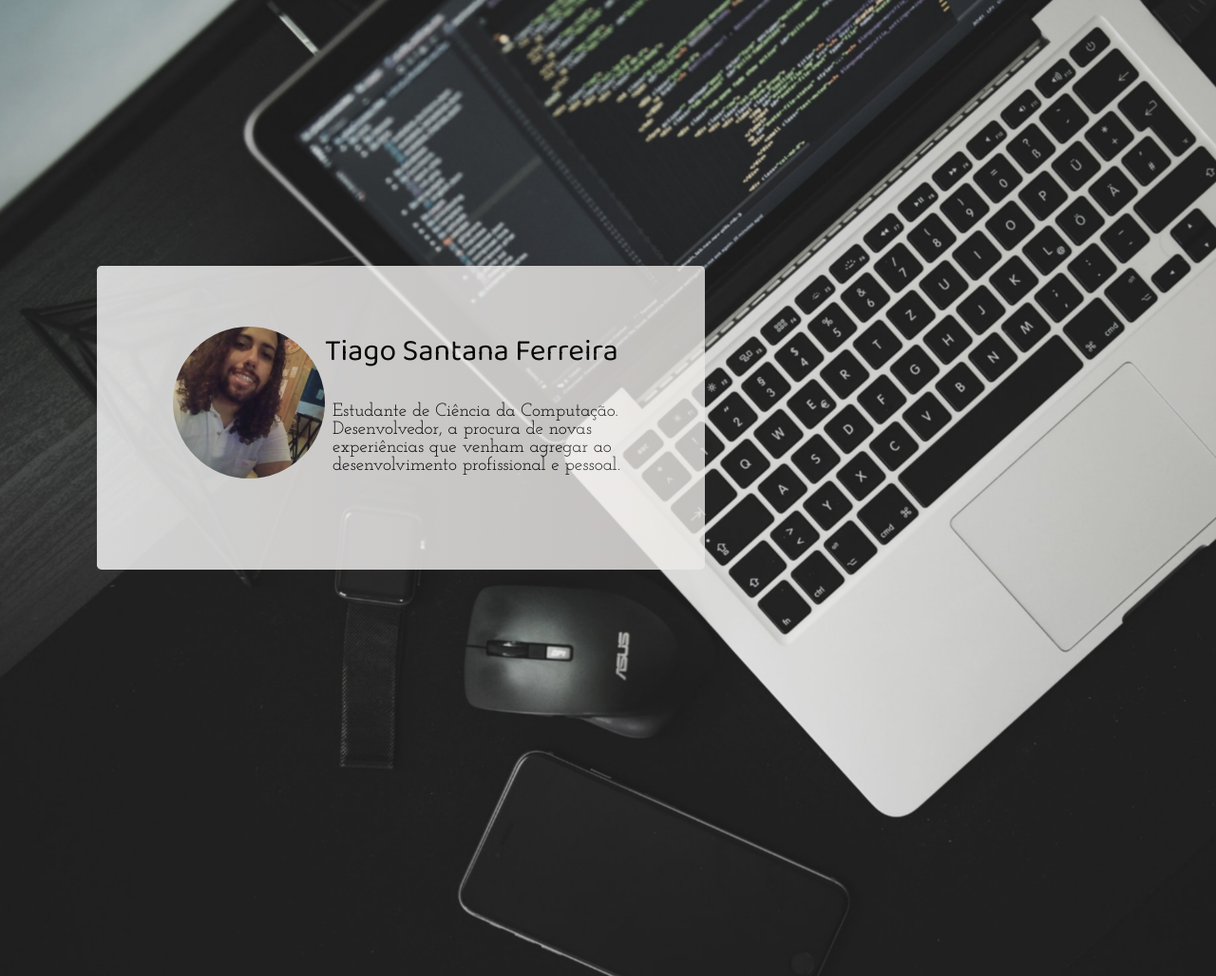
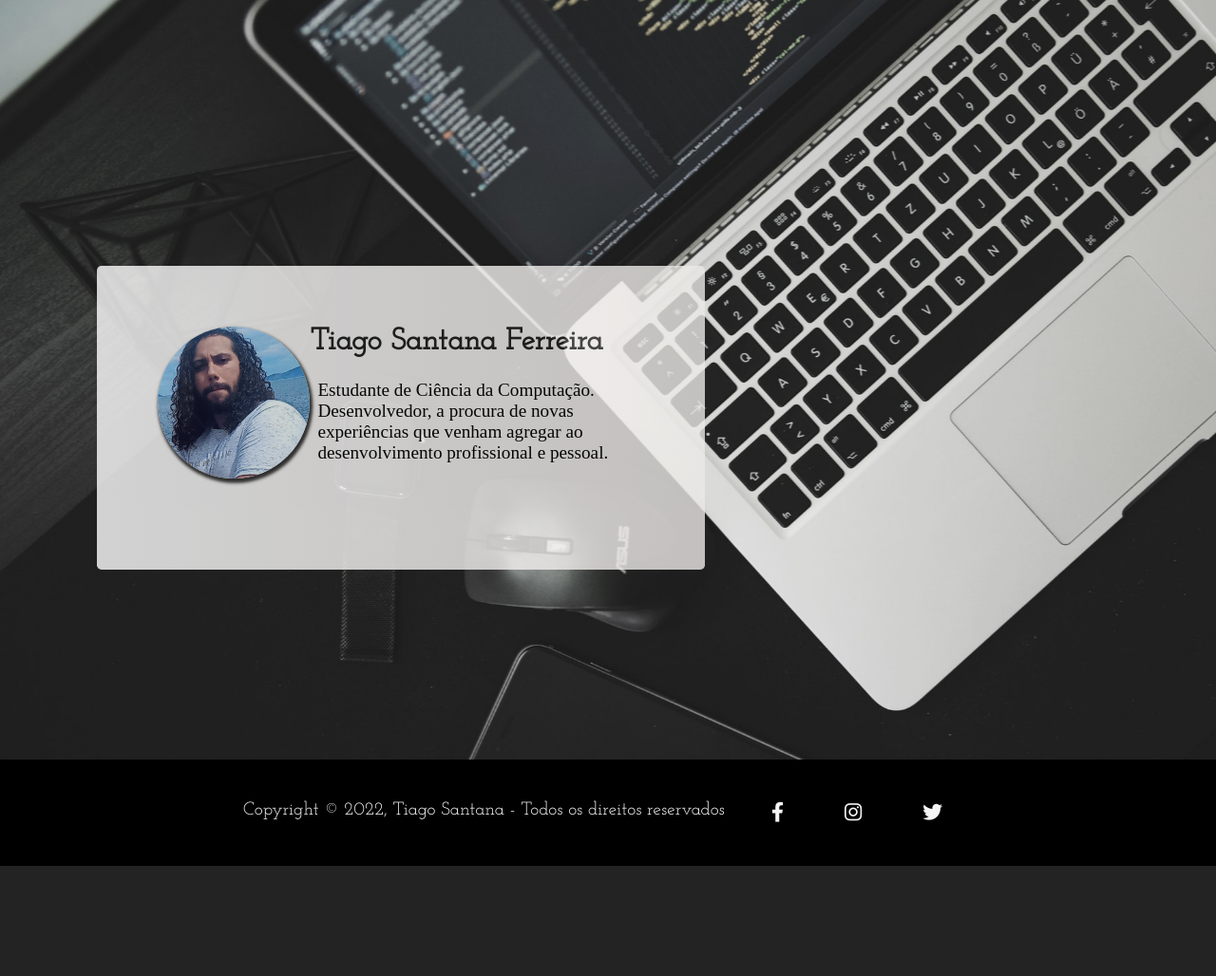
Before and after one commit to JamesCode-Ts/portifolio, a PHP site: page /bio.html in a window 1280 px wide. Shown: the whole page at 95% size. After the commit the page ends 912 px from the top, so only its background shows below. Run offline with PHP 8.4, Linux system fonts and the light colour scheme; some libraries are stand-ins or nearby versions.

Commit message:
:package: footer

```diff
--- a/portifolio/bio.html
+++ b/portifolio/bio.html
@@ -11,10 +11,12 @@
     <link rel="manifest" href="/site.webmanifest">
     <title>Saiba mais</title>
 </head>
+
+<header>
 <div class ="img-wrapper">
     <img src="imagens/bg.jpg" alt="">
     </div>
-    <div class="banner">
+    <div class="banner-bio">
 
 <div class="bio-container">
     <div class="bio">
@@ -22,7 +24,7 @@
             <h1>Tiago Santana Ferreira</h1>
         </div>
         <div class="bio-img-wrapper">
-            <img src="imagens/foto-saiba.jpg"/>
+            <img src="imagens/bio1.jpg"/>
         </div>
         <div class="bio-text">
             <p>Estudante de Ciência da Computação.
@@ -38,8 +40,29 @@
 <body>
 
 
-    <div class ="container-global">
 
 
+
+        <footer id="rodapé-bio">
+            <div class="footer-content-bio">
+
+              <p>
+
+              Copyright &copy; 2022, Tiago Santana - Todos os direitos reservados
+              </p>
+
+              <div class="social-list">
+                  <ul>
+                  <li><a href=""><i class="fab fa-facebook-f"></i></a></li>
+                  <li><a href=""><i class="fab fa-instagram"></i></a></li>
+                  <li><a href=""><i class="fab fa-twitter"></i></a></li>
+                  </ul>
+                  </div>
+            </div>
+
+
+          </footer>
+
 </body>
+
 </html>
--- a/portifolio/style.css
+++ b/portifolio/style.css
@@ -269,7 +269,7 @@
 }
 
 .social-media i:hover{
-    background-color: rgba(243, 234, 234,0.2);
+    background-color: rgba(53, 48, 48, 0.616);
     cursor: pointer;
 
 }
@@ -578,6 +578,14 @@
 }
 
 /* biografia */
+
+.banner-bio{
+
+    position: absolute;
+    top:35%;
+    left: 8%;
+
+}
 .bio-container{
 
     display: flex;
@@ -589,6 +597,7 @@
     height: 20rem;
     justify-content: center;
     margin-left: 5%;
+    margin-top: 0;
     border-radius: .3rem;
     box-shadow: 0.3 0.2rem 0.3rem rgba(0, 0, 0, 0.7);
     opacity: .8;
@@ -597,7 +606,7 @@
 
 .bio{
     position: relative;
-    width: 30rem;
+    width: 32rem;
     height: 15rem;
     margin-top: 10%;
 
@@ -606,20 +615,22 @@
 
 
 .bio-header h1{
-    font-family: var(--font-primary);
-    font-size: 2rem;
-    color: black;
+    font-family: var(--front-secundary);
+    font-size: 2em;
+    color: #000000e0;
     position: absolute;
     margin-left: 10rem;
-    text-shadow: none;
 }
 
 .bio-img-wrapper img{
 
     object-fit: cover;
+    justify-content: center;
+    align-items: center;
     width: 10rem;
     height: 10rem;
     border-radius: 5rem;
+    box-shadow: 0.1rem 0.2rem 0.2rem 0.1rem rgba(20, 19, 19, 0.863);
 
 }
 
@@ -628,9 +639,88 @@
     justify-content: center;
     position: absolute;
     margin-left: 10.5rem;
-    top: 5rem;
+    top: 3.5rem;
     font-size: 1.2rem;
     color: black;
     text-shadow: none;
 
 }
+
+footer{
+    width: 100%;
+    margin-top: 4rem;
+    height: 7rem;
+    background-color: black;
+    display: flex;
+    justify-content: center;
+    align-items: center;
+}
+
+.footer-content{
+    width: 60%;
+    display: flex;
+    justify-content: space-between;
+}
+
+.footer-content p{
+    font-family: var(--front-secundary);
+    color: whitesmoke;
+    font-size: 1.2rem;
+}
+
+.social-list a{
+margin: 0 2rem;
+color: whitesmoke;
+font-size: 1.3rem ;
+
+}
+
+.social-list i{
+    font-style: normal;
+}
+.social-list ul{
+
+    display: flex;
+}
+
+#link-topo{
+    position: fixed;
+    right: 3rem;
+    bottom: 3rem;
+    width: 3rem;
+    height: 3rem;
+    background: rgba(22, 21, 21, 0.966);
+    display: flex;
+    justify-content: center;
+    align-items: center;
+    color: #fff;
+    border-radius: .3rem;
+    box-shadow: 0 0.1rem 0.6rem #00000009;
+
+}
+
+
+#rodapé-bio{
+    width: 100%;
+    height: 7rem;
+    margin-top: 0;
+    background-color: black;
+    display: flex;
+    justify-content: center;
+    align-items: center;
+
+}
+
+.footer-content-bio{
+
+    width: 60%;
+    display: flex;
+    justify-content: space-between;
+}
+
+
+.footer-content-bio p{
+    font-family: var(--front-secundary);
+    color: whitesmoke;
+    font-size: 1.2rem;
+}
```
Also changed, not shown: portifolio/index.html (+27 -8 lines), portifolio/imagens/bio.jpg (added), portifolio/imagens/bio1.jpg (added).
